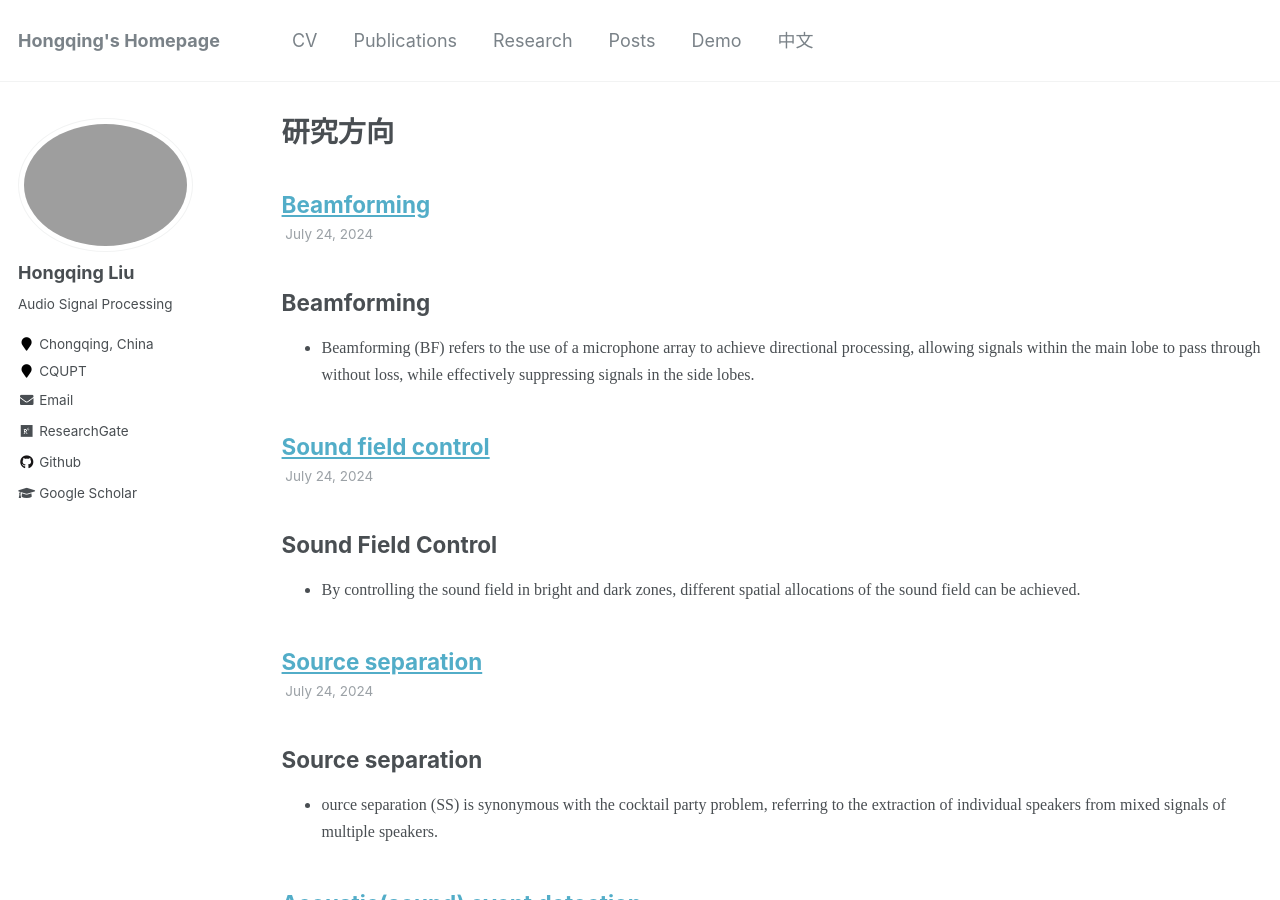
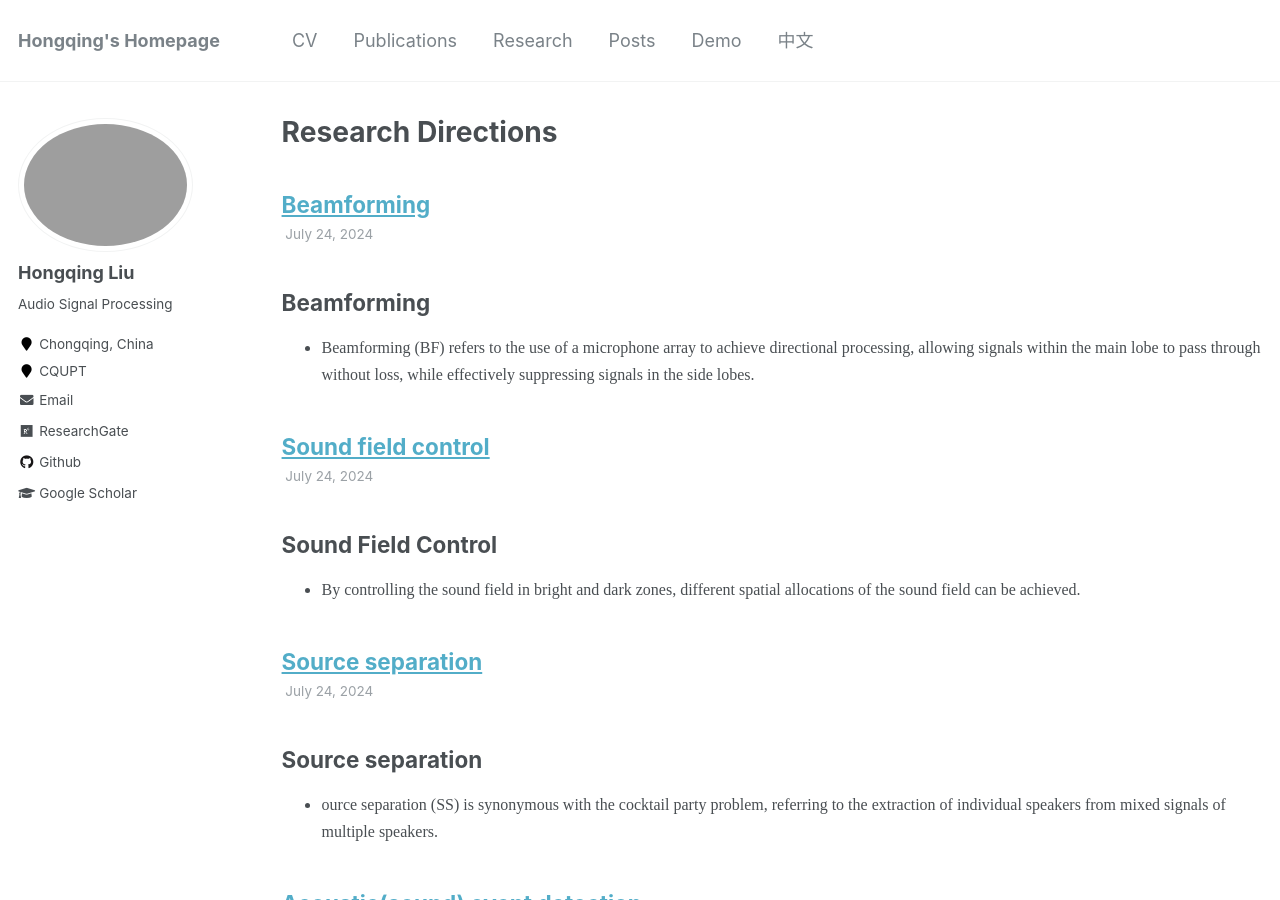
Before and after one commit to hong-qing-liu/english-hong-qing-liu.github.io, a Jekyll site: the page built from _pages/directions.html, in a window 1280 px wide and 900 px high. Built offline with Jekyll 4.4.1, drawn with Linux system fonts in a browser that asks for light colours.

Commit message:
Update directions.html

```diff
--- a/_pages/directions.html
+++ b/_pages/directions.html
@@ -1,6 +1,6 @@
 ---
 layout: archive
-title: "研究方向"
+title: "Research Directions"
 permalink: /directions/
 author_profile: true
 ---
```
